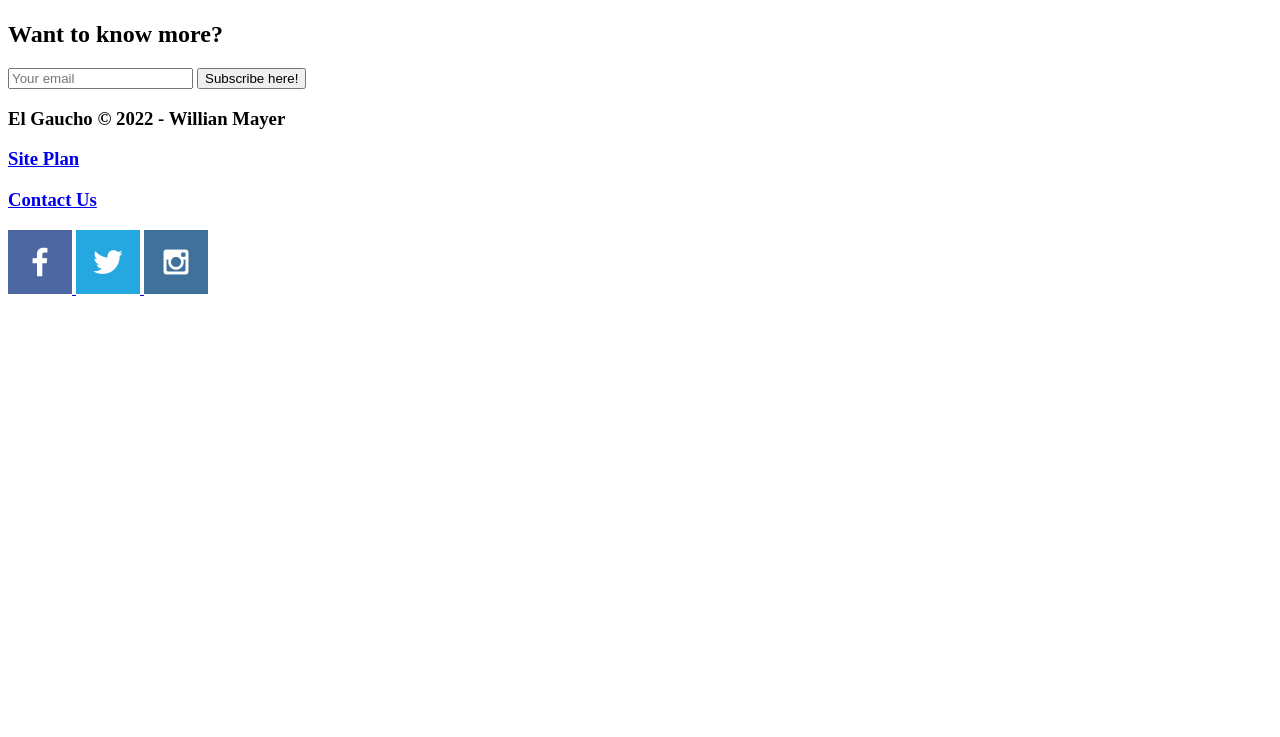
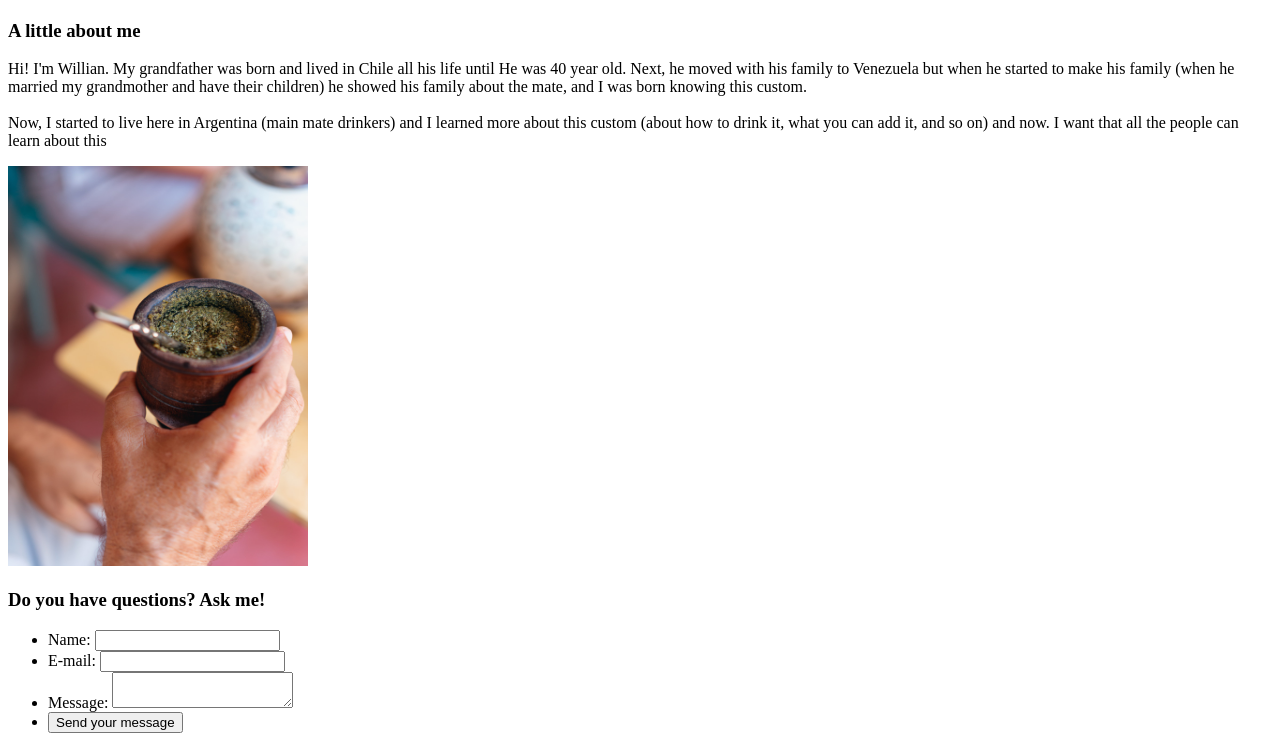
Before and after one commit to WillyMayer1/wdd130, a plain HTML site: page elgauchowebsite/contactme.html in a window 1280 px wide. Shown: the part 563-1300 px from the top of the page. Before the commit the page ends 869 px from the top, so only its background shows below. Drawn offline with Linux system fonts and the light colour scheme.

Commit message:
checkpoint

```diff
--- a/elgauchowebsite/contactme.html
+++ b/elgauchowebsite/contactme.html
@@ -25,7 +25,42 @@
     <section id="hero-msg">
     </section>
     <main>
+        <div>
+            <h3>A little about me</h3>
+            <p>
+                Hi! I'm Willian. My grandfather was born and lived in Chile all his life until He was 40 year old.
+                Next, he moved with his family to Venezuela but when he started to make his family (when he married my
+                grandmother and have their children) he showed his family about the mate, and I was born knowing this
+                custom. <br><br>
+                Now, I started to live here in Argentina (main mate drinkers) and I learned more about this custom
+                (about how to drink it, what you can add it, and so on)
+                and now. I want that all the people can learn about this
+            </p>
+        </div>
+        <div id="feedback"></div>
+            <img src="resources/mate3.jpg" width="300" height="400" alt="simple mate">
+            <h3>Do you have questions? Ask me!</h3>
+            <form action="/my-handlin-form-page" method="post">
+                <ul>
+                    <li>
+                      <label for="name">Name:</label>
+                      <input type="text" id="name" name="user_name">
+                    </li>
+                    <li>
+                      <label for="mail">E-mail:</label>
+                      <input type="email" id="mail" name="user_email">
+                    </li>
+                    <li>
+                      <label for="msg">Message:</label>
+                      <textarea id="msg" name="user_message"></textarea>
+                    </li>
+                    <li class="button">
+                        <button type="submit">Send your message</button>
+                    </li>
+                   </ul>
+                </form>
 
+        </div>
         <div id="subscribe">
             <h2>Want to know more?</h2>
             <section>
```
Also changed, not shown: elgauchowebsite/aboutmate.html (+2 -1 lines).
